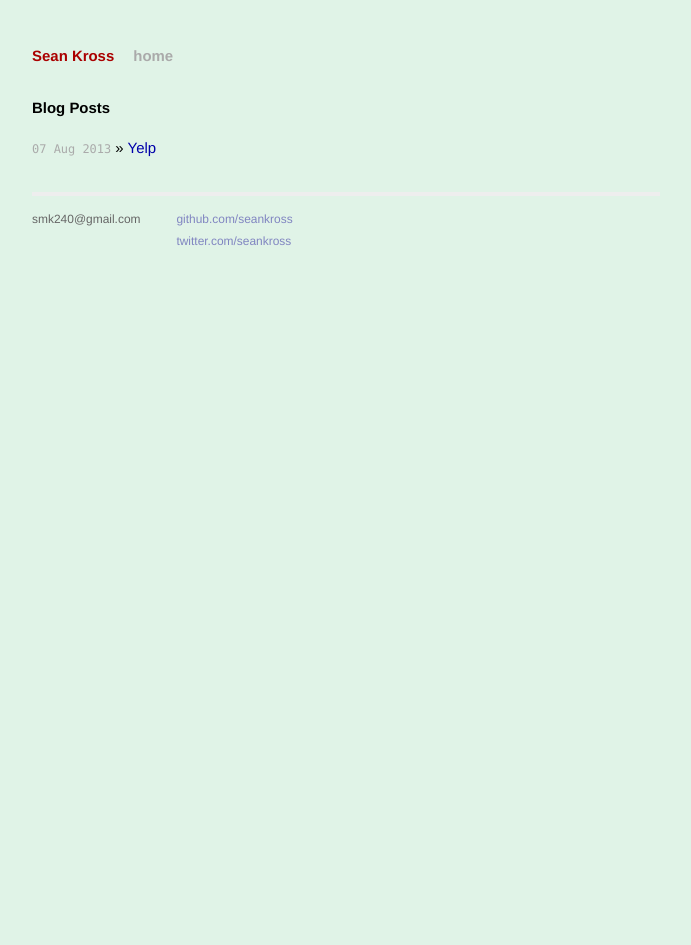
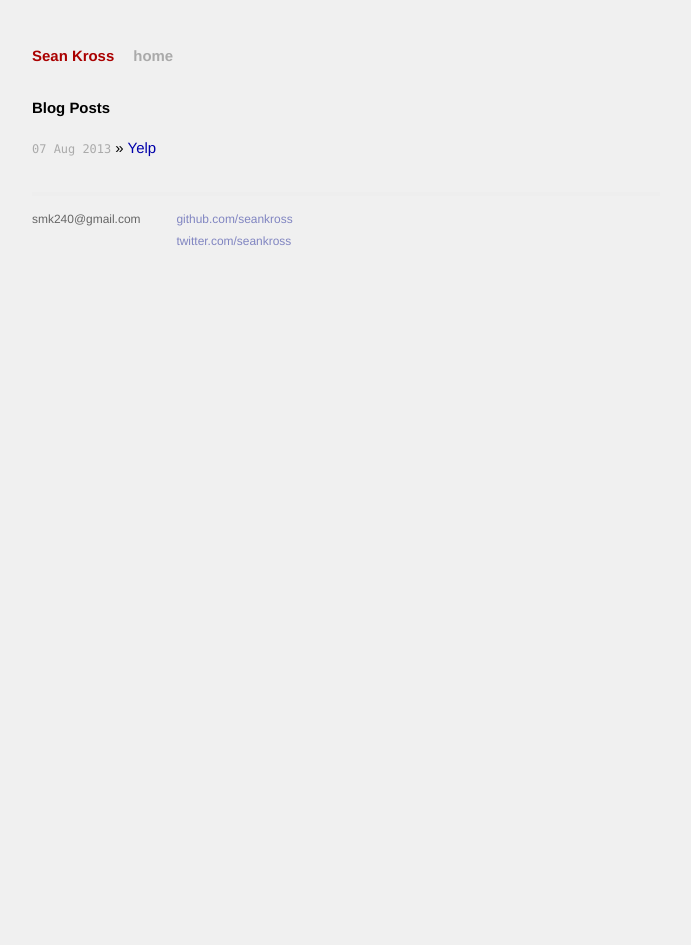
Before and after one commit to seankross/seankross.github.io, a Jekyll site: the page built from index.html, in a window 1280 px wide. Shown: the whole page, without its empty margins (294-985 px from the left). Built offline with Jekyll 4.4.1, drawn with Linux system fonts in a browser that asks for light colours.

Commit message:
more coloring

```diff
--- a/css/main.css
+++ b/css/main.css
@@ -13,7 +13,7 @@
 html, body { height: 100%; }
 
 body {
-  background-color: #E0F3E7;
+  background-color: #F0F0F0;
   font: 13.34px Helvetica, Arial, sans-serif;
   font-size: small;
   text-align: center;
```
